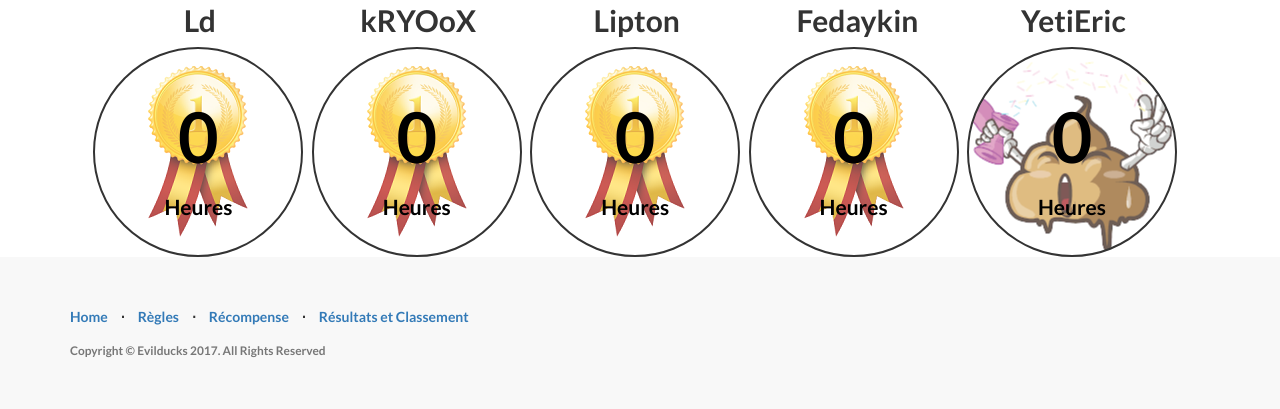
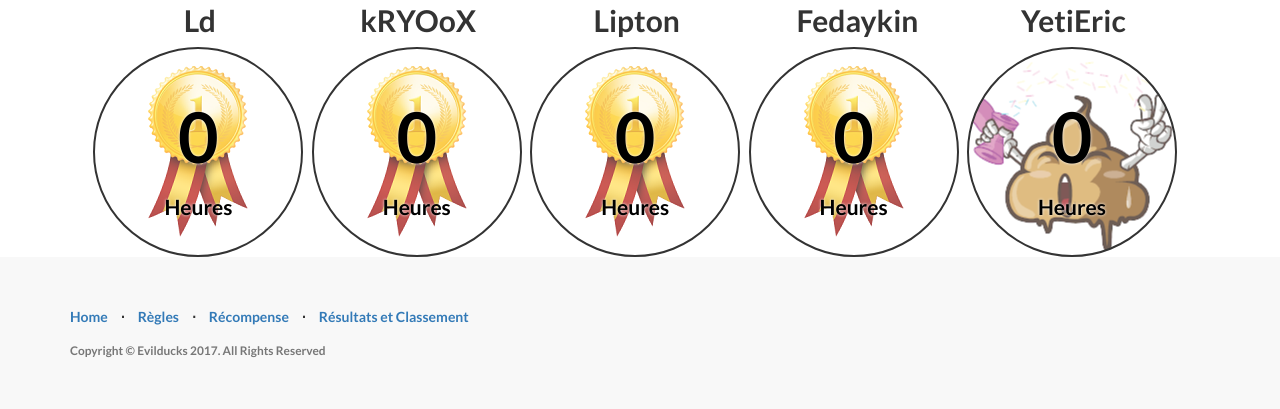
Before and after one commit to Eldii/evilducks, a PHP site: page / in a window 1280 px wide. Shown: the part 2463-2872 px from the top of the page. Run offline with PHP 8.4, Linux system fonts and the light colour scheme; data that the repository does not hold is empty.

Commit message:
Contour blanc léger compteur d'heure de jeu

```diff
--- a/css/landing-page.css
+++ b/css/landing-page.css
@@ -209,12 +209,14 @@ p.copyright {
     font-size: 500%; /* Paragraphes de 14 pixels */
     color: black;
     font-weight: bold;
+    text-shadow:0 0 3px #FFF;
 }
 
 .heurestexte {
     font-size: 150%; /* Paragraphes de 14 pixels */
     color: black;
     font-weight: bold;
+    text-shadow:0 0 3px #FFF;
 }
 
 .pseudo{
```
